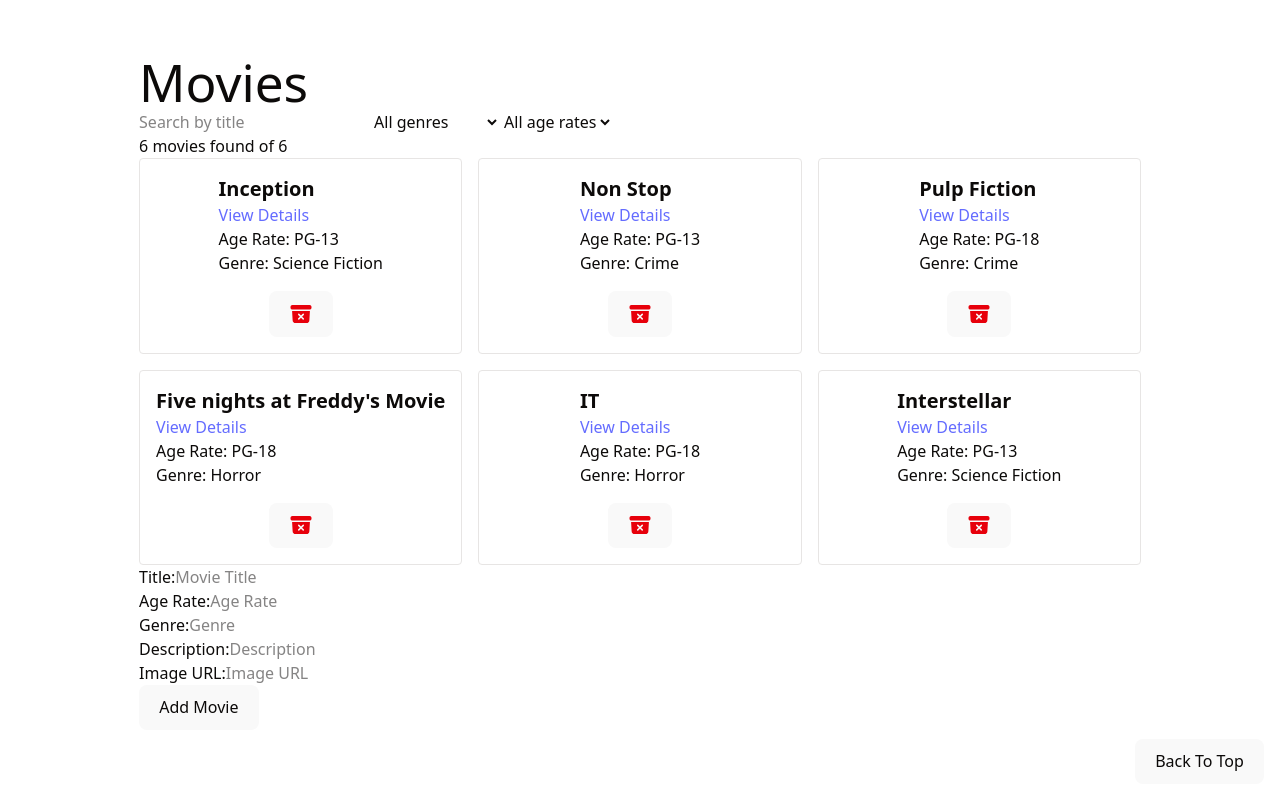
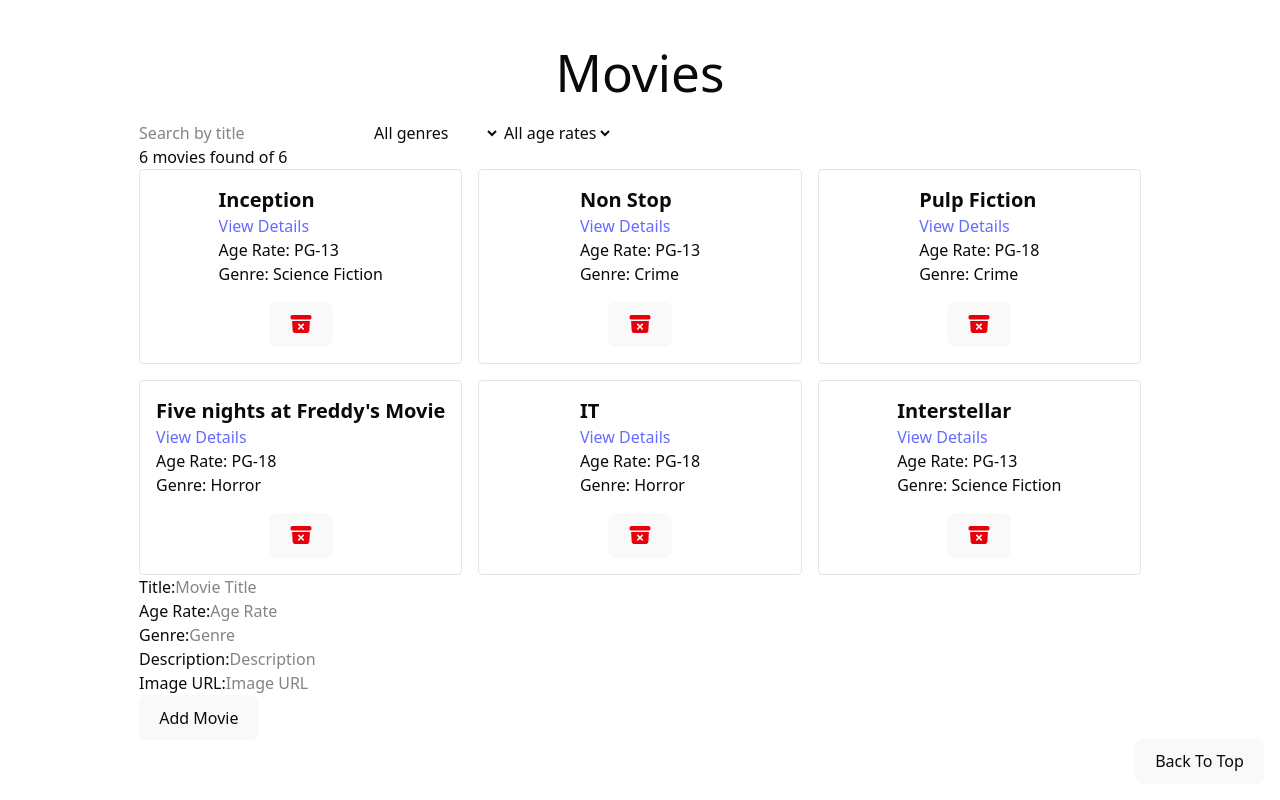
Before and after one commit to erik-per-lidstrom/Movie-night-planer, a React (Vite) app: page / in a window 1280 px wide. Built offline with nearby package versions, Linux system fonts and the light colour scheme.

Commit message:
fix details for movie

```diff
--- a/src/index.css
+++ b/src/index.css
@@ -71,6 +71,8 @@
 h1 {
   font-size: 3.2em;
   line-height: 1.1;
+  text-align: center;
+  margin: 0 0 0.4em 0;
 }
 
 button {
```
